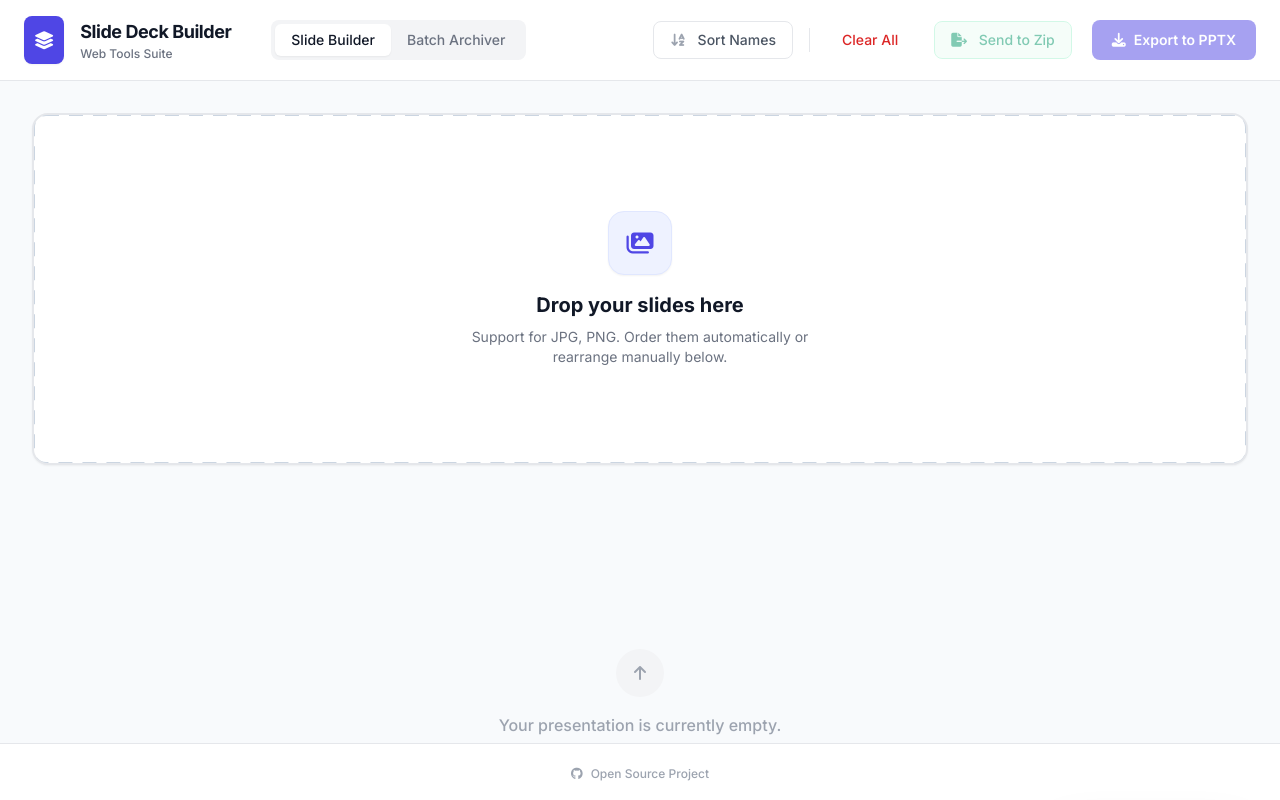
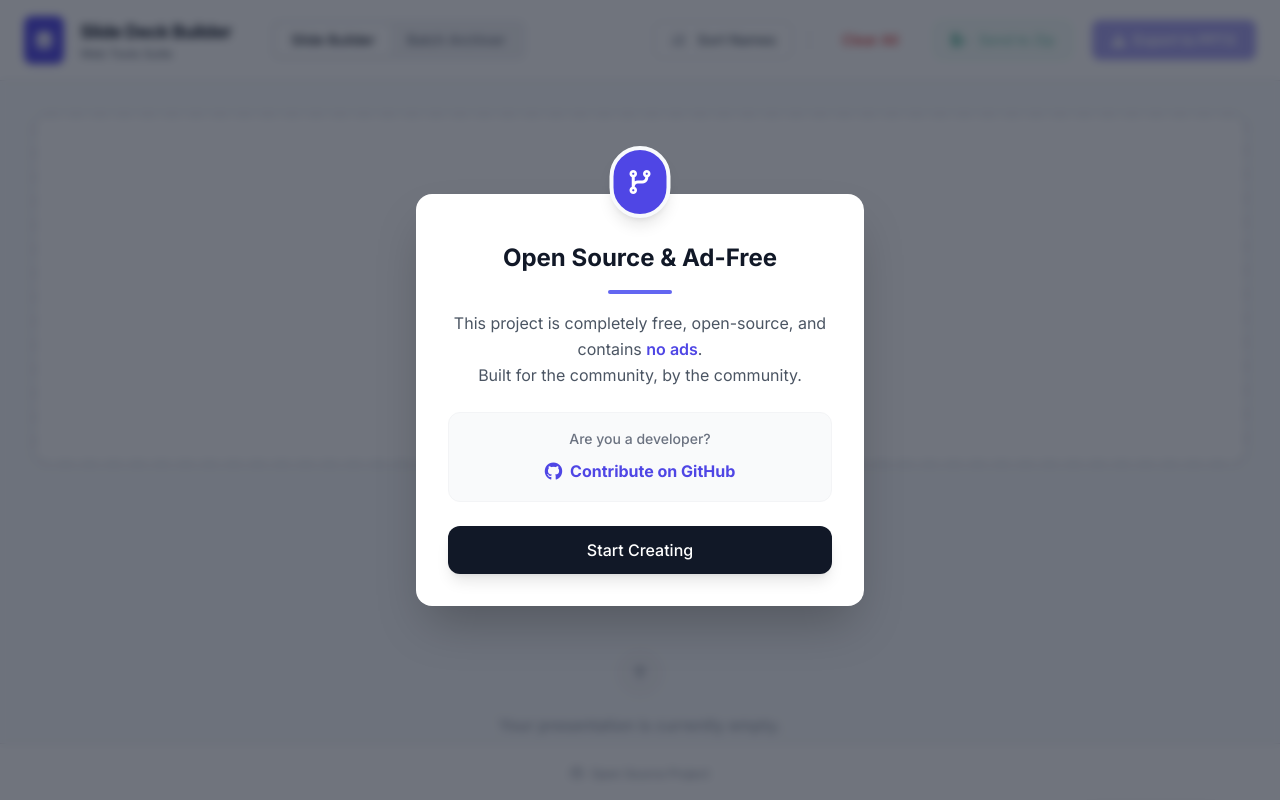
Before and after one commit to notSaqlain/web-tools, a plain HTML site: page index.html in a window 1280 px wide. Drawn offline with nearby package versions, Linux system fonts and the light colour scheme.

Commit message:
feat: Implement a welcome modal to highlight the project's open-source and ad-free nature.

```diff
--- a/index.html
+++ b/index.html
@@ -224,6 +224,49 @@
         <p class="text-sm text-gray-500">Stitching your slides together...</p>
     </div>
 
+    <!-- Welcome Modal -->
+    <div id="welcomeModal"
+        class="fixed inset-0 z-50 flex items-center justify-center hidden opacity-0 transition-opacity duration-300">
+        <!-- Backdrop -->
+        <div class="absolute inset-0 bg-gray-900/60 backdrop-blur-sm transition-opacity" onclick="closeWelcomeModal()">
+        </div>
+
+        <!-- Modal Content -->
+        <div class="relative bg-white rounded-2xl shadow-2xl p-8 max-w-md w-full mx-4 transform transition-all scale-95 opacity-0 translate-y-4 duration-300"
+            id="welcomeModalContent">
+            <div
+                class="absolute -top-12 left-1/2 transform -translate-x-1/2 bg-indigo-600 rounded-full p-4 shadow-lg border-4 border-slate-50">
+                <i class="fas fa-code-branch text-white text-2xl"></i>
+            </div>
+
+            <div class="mt-4 text-center">
+                <h2 class="text-2xl font-bold text-gray-900">Open Source & Ad-Free</h2>
+                <div class="h-1 w-16 bg-indigo-500 mx-auto my-4 rounded-full"></div>
+
+                <p class="text-gray-600 mb-6 leading-relaxed">
+                    This project is completely free, open-source, and contains <span
+                        class="font-semibold text-indigo-600">no ads</span>.
+                    <br>
+                    Built for the community, by the community.
+                </p>
+
+                <div class="bg-gray-50 rounded-xl p-4 mb-6 border border-gray-100">
+                    <p class="text-sm text-gray-500 mb-2 font-medium">Are you a developer?</p>
+                    <a href="https://github.com/notsaqlain/web-tools" target="_blank"
+                        class="inline-flex items-center gap-2 text-indigo-600 hover:text-indigo-700 font-bold transition-colors">
+                        <i class="fab fa-github text-lg"></i>
+                        Contribute on GitHub
+                    </a>
+                </div>
+
+                <button onclick="closeWelcomeModal()"
+                    class="w-full btn-primary bg-gray-900 text-white font-medium py-3 px-6 rounded-xl hover:bg-gray-800 shadow-lg hover:shadow-xl transition-all focus:ring-4 focus:ring-gray-200 outline-none">
+                    Start Creating
+                </button>
+            </div>
+        </div>
+    </div>
+
     <!-- Application Logic -->
     <script src="script.js"></script>
 </body>
--- a/script.js
+++ b/script.js
@@ -453,3 +453,48 @@ function showNotification(message) {
         elements.toast.classList.add('translate-y-32');
     }, 3000);
 }
+
+// -----------------------------------------------------------------------------
+// FEATURE 3: Welcome Modal Logic
+// -----------------------------------------------------------------------------
+
+function showWelcomeModal() {
+    const modal = document.getElementById('welcomeModal');
+    const content = document.getElementById('welcomeModalContent');
+    if (!modal || !content) return;
+
+    // Show wrapper
+    modal.classList.remove('hidden');
+
+    // Animate in (small delay to allow display:block to apply)
+    setTimeout(() => {
+        modal.classList.remove('opacity-0');
+        content.classList.remove('scale-95', 'opacity-0', 'translate-y-4');
+        content.classList.add('scale-100', 'opacity-100', 'translate-y-0');
+    }, 10);
+}
+
+function closeWelcomeModal() {
+    const modal = document.getElementById('welcomeModal');
+    const content = document.getElementById('welcomeModalContent');
+
+    // Animate out
+    modal.classList.add('opacity-0');
+    content.classList.remove('scale-100', 'opacity-100', 'translate-y-0');
+    content.classList.add('scale-95', 'opacity-0', 'translate-y-4');
+
+    // Hide after animation
+    setTimeout(() => {
+        modal.classList.add('hidden');
+    }, 300);
+}
+window.closeWelcomeModal = closeWelcomeModal;
+
+// Show on load
+window.addEventListener('load', () => {
+    // Optional: Check localStorage if we want to show it only once
+    // if (!localStorage.getItem('welcomeShown')) {
+    setTimeout(showWelcomeModal, 500); // 500ms delay for smoothness
+    //    localStorage.setItem('welcomeShown', 'true');
+    // }
+});
```
